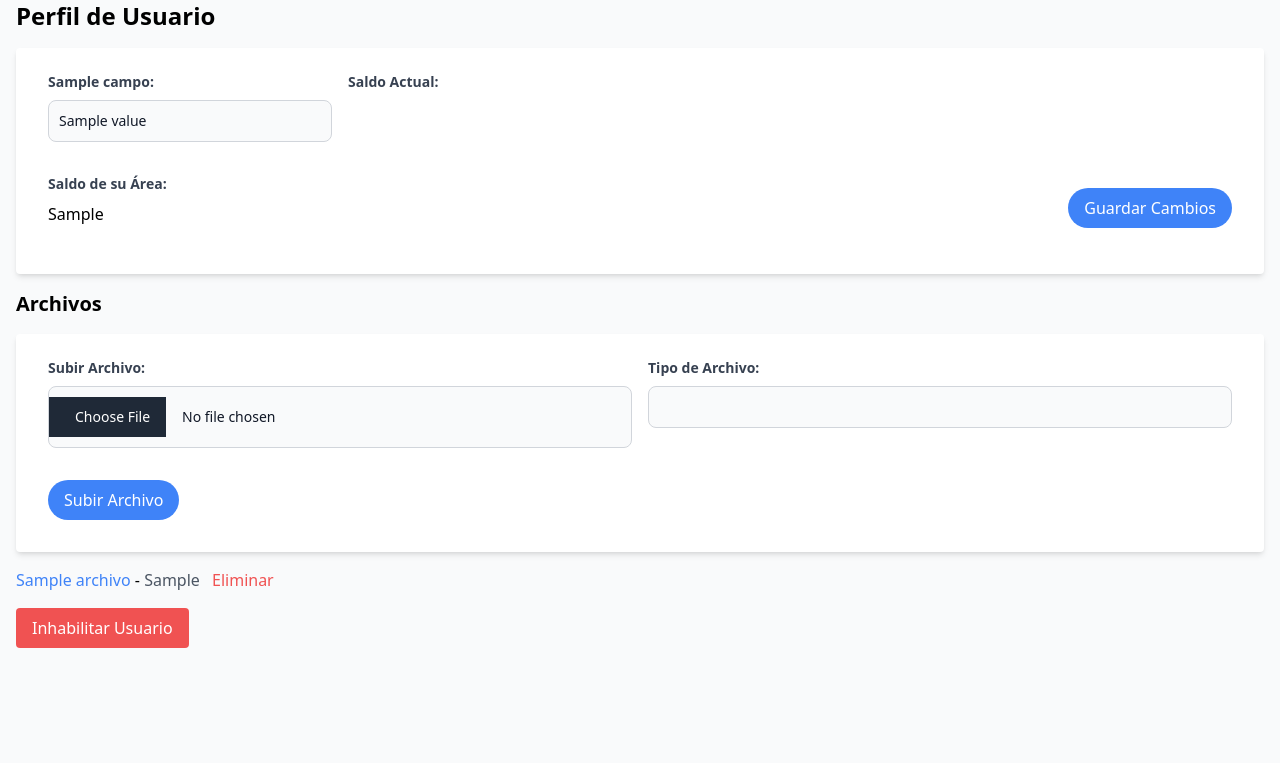
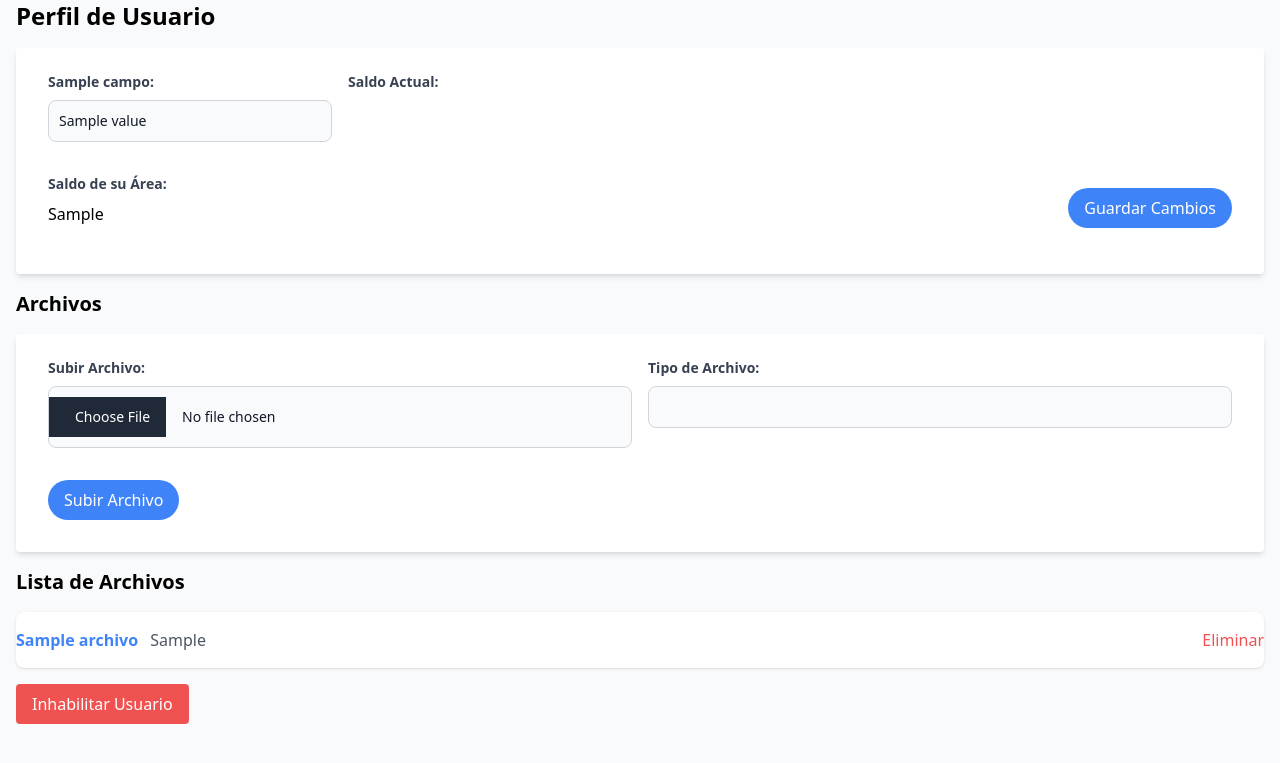
Before and after one commit to MilenaConfeggi/CIDEPINT-UNLP, a Flask app: template administracion/src/web/templates/personal/ver_perfil.html in a window 1280 px wide. Shown: the top 763 px of the page. Run offline with Flask 3, Linux system fonts and the light colour scheme; tables that the repository leaves empty hold one stand-in row (values such as "Sample post"); the template is opened without the code that fills it: values that come from a table or form of the project are taken from there, most other values are stand-ins (such as "Sample title", 1, 10 or a date in 2020); parts of the project's set-up code (start-up, migrations or seed data) failed here and were passed over; some libraries are stand-ins or nearby versions.

Commit message:
Mejora de estilos en la vista de perfil y lista de archivos, incluyendo nuevos estilos para botones y elementos de lista

```diff
--- a/administracion/src/web/templates/personal/ver_perfil.html
+++ b/administracion/src/web/templates/personal/ver_perfil.html
@@ -62,22 +62,26 @@
       <label for="tipo" class="block text-gray-700 text-sm font-bold mb-2">Tipo de Archivo:</label>
       <input type="text" name="tipo" class="bg-gray-50 border border-gray-300 text-gray-900 text-sm rounded-lg focus:ring-blue-500 focus:border-blue-500 block w-full p-2.5" required>
     </div>
-    <div class="flex items-center justify-between col-span-2">
+    <div class="flex items-center justify-between coarl-span-2">
       <button type="submit" class="bg-blue-500 text-white px-4 py-2 rounded-full">Subir Archivo</button>
     </div>
   </form>
 
-  <ul>
+  <ul class="space-y-4">
+    <h2 class="text-xl font-bold mb-4">Lista de Archivos</h2>
     {% for archivo in archivos %}
-      <li class="mb-2">
-        <a href="{{ url_for('personal.descargar_archivo', id=archivo.id) }}" class="text-blue-500">{{ archivo.nombre }}</a> - <span class="text-gray-600">{{ archivo.tipo }}</span>
+      <li class="flex items-center justify-between py-4 bg-white shadow rounded-lg">
+        <div>
+          <a href="{{ url_for('personal.descargar_archivo', id=archivo.id) }}" class="text-blue-500 font-semibold hover:underline">{{ archivo.nombre }}</a>
+          <span class="text-gray-600 ml-2">{{ archivo.tipo }}</span>
+        </div>
         <form action="{{ url_for('personal.eliminar_archivo', id=archivo.id) }}" method="POST" class="inline">
           <input type="hidden" name="csrf_token" value="{{ csrf_token() }}">
-          <button type="submit" class="text-red-500 ml-2">Eliminar</button>
+          <button type="submit" class="text-red-500 hover:text-red-700 ml-4">Eliminar</button>
         </form>
       </li>
     {% endfor %}
-  </ul>
+</ul>
 
   {% if current_user.id != user.id %}
   <form id="inhabilitar-usuario-form" action="{{ url_for('personal.inhabilitar_usuario', id=user.id) }}" method="POST" class="mt-4 mb-4">
```
Also changed, not shown: administracion/static/css/tailwind.css.
